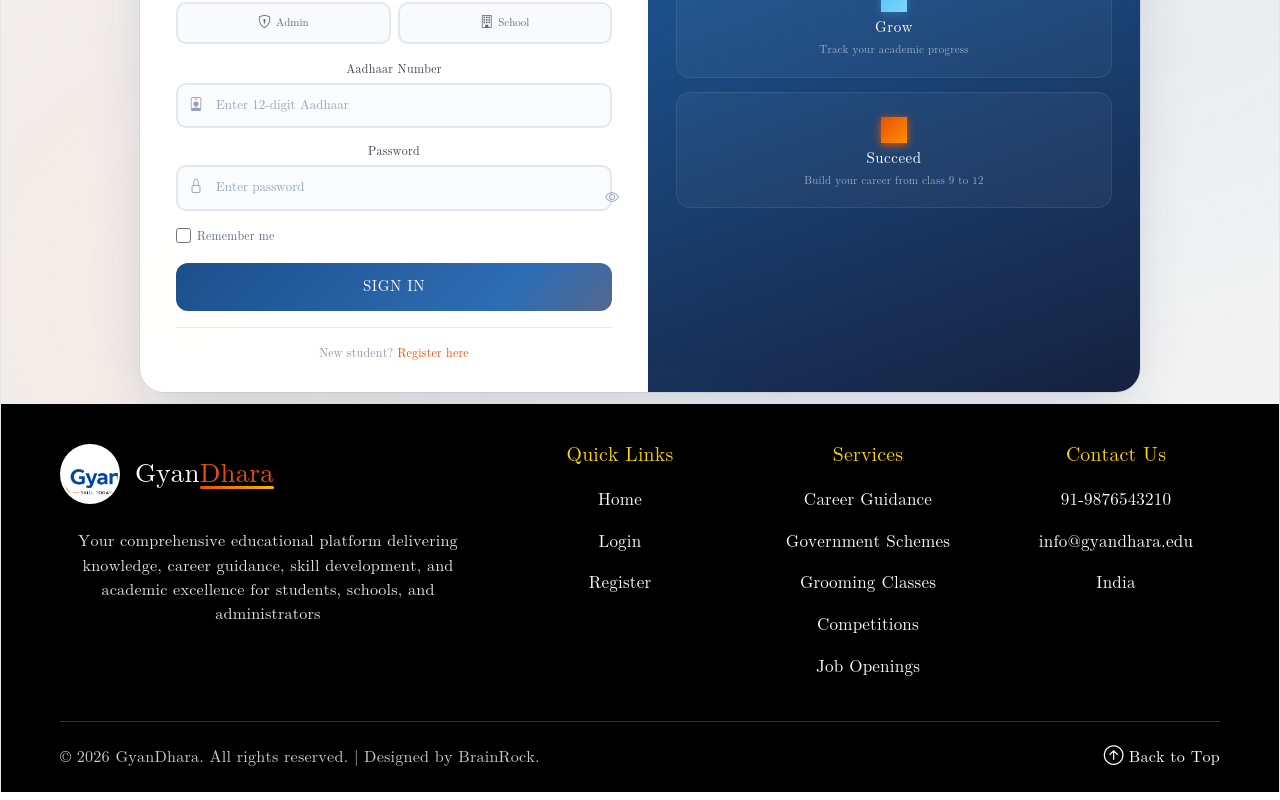
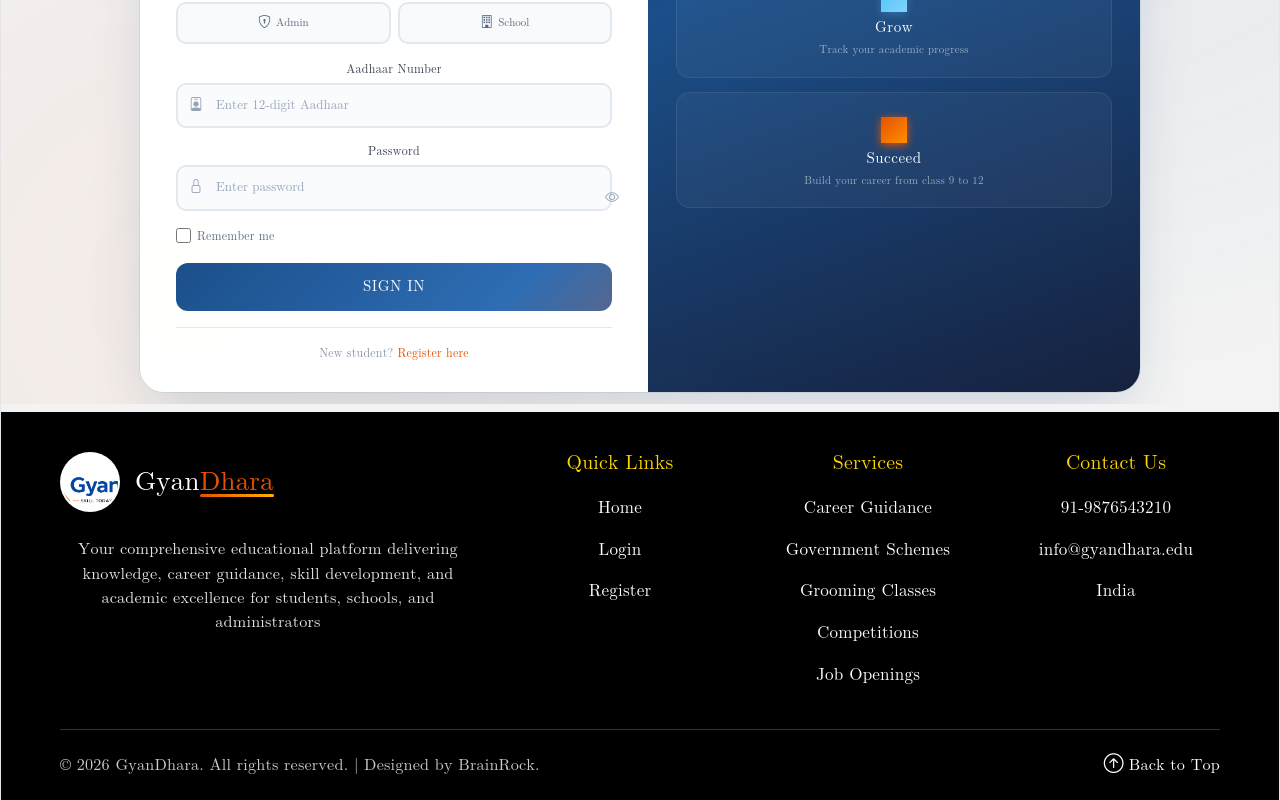
Before and after one commit to VAIBHAVTOMAR321/Gyandhara, a React (Vite) app: page /gyandhara/login in a window 1280 px wide. Shown: the part 425-1225 px from the top of the page. Built offline with nearby package versions, Linux system fonts and the light colour scheme.

Commit message:
footer updated

```diff
--- a/src/assets/css/footer.css
+++ b/src/assets/css/footer.css
@@ -2,7 +2,7 @@
 background-color: #000;
   color: white;
   padding: 40px 0 20px;
-  margin-top: auto;
+  margin-top: 8px;
 }
 
 .footer-container {
```
